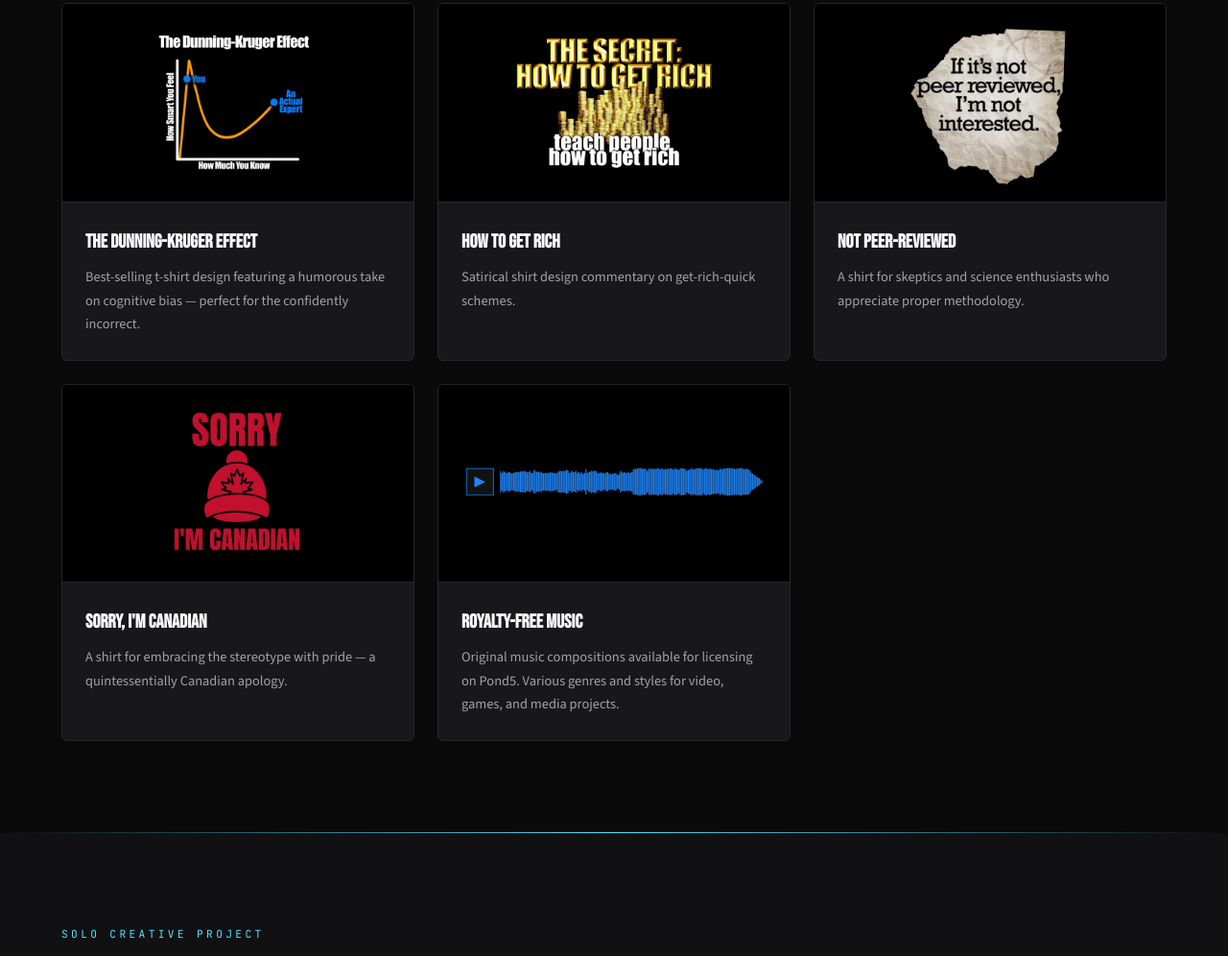
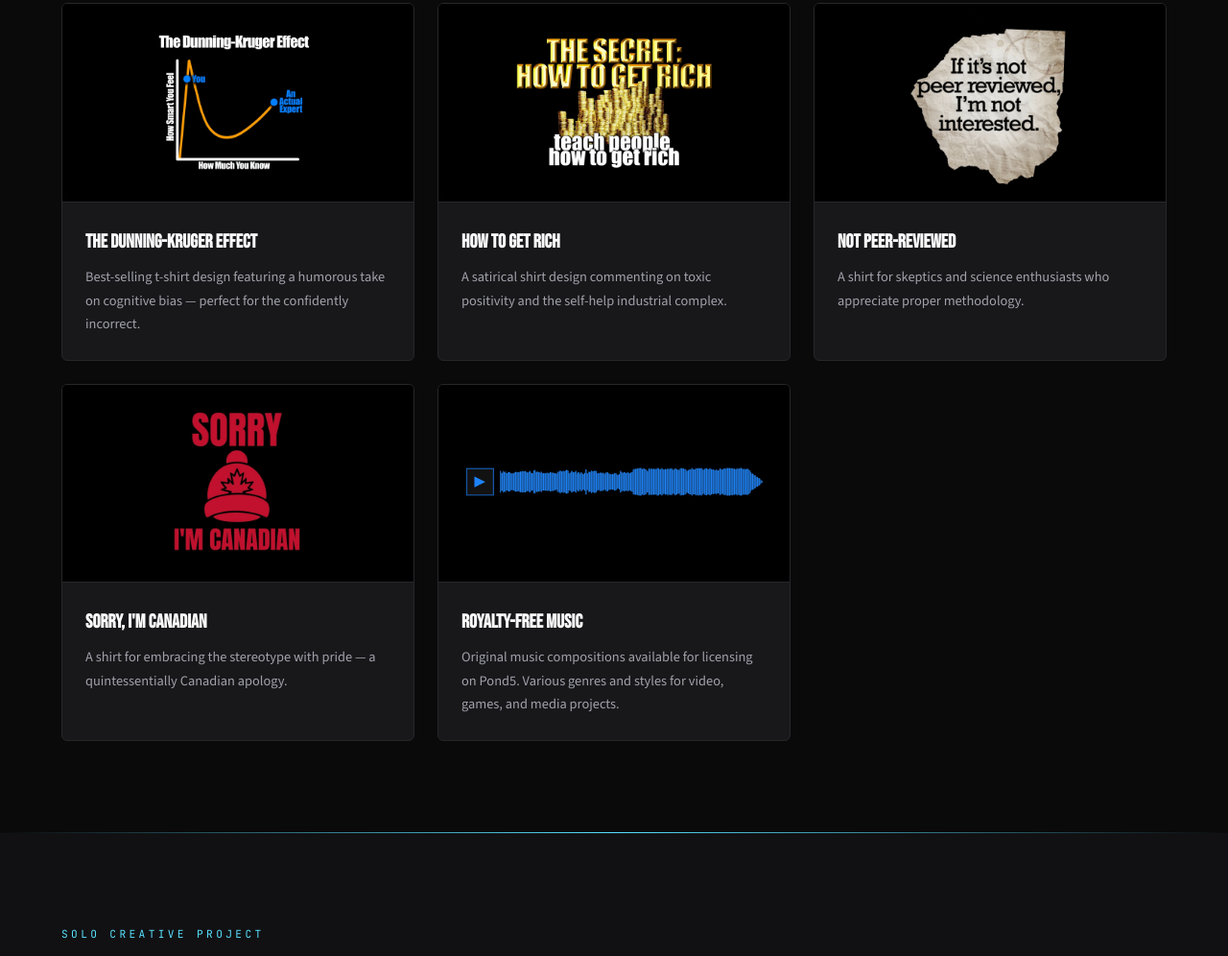
Before and after one commit to KevinCarr42/KevinCarr42.github.io, a plain HTML site: page index.html in a window 1280 px wide. Shown: the part 4368-5364 px from the top of the page at 96% size. Drawn offline with nearby package versions, Linux system fonts and the light colour scheme.

Commit message:
better description for shirt

```diff
--- a/index.html
+++ b/index.html
@@ -264,7 +264,7 @@
           </a>
         </h3>
         <p class="creative-description">
-          Satirical shirt design commentary on get-rich-quick schemes.
+          A satirical shirt design commenting on toxic positivity and the self-help industrial complex.
         </p>
       </div>
     </div>
```
